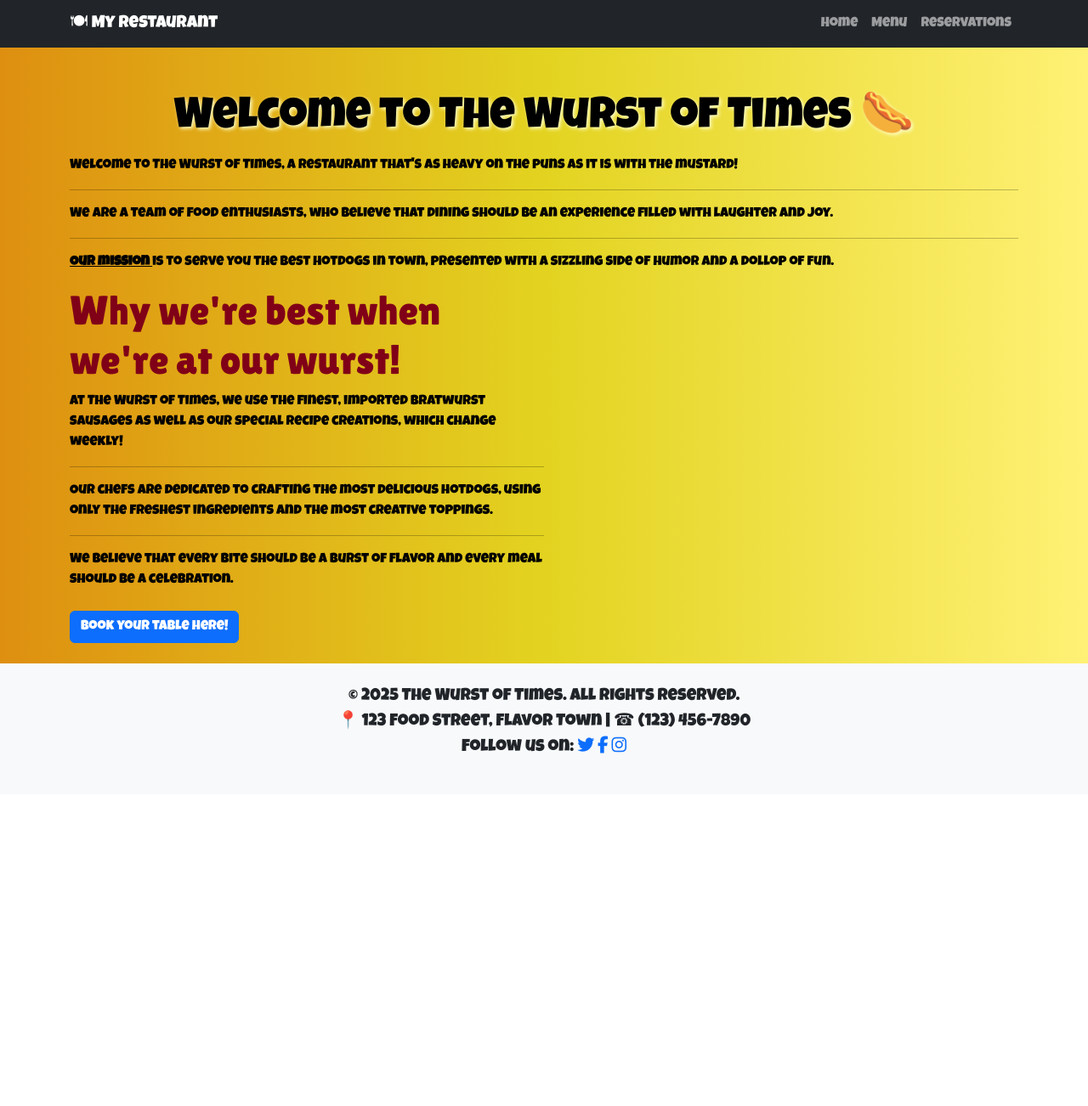
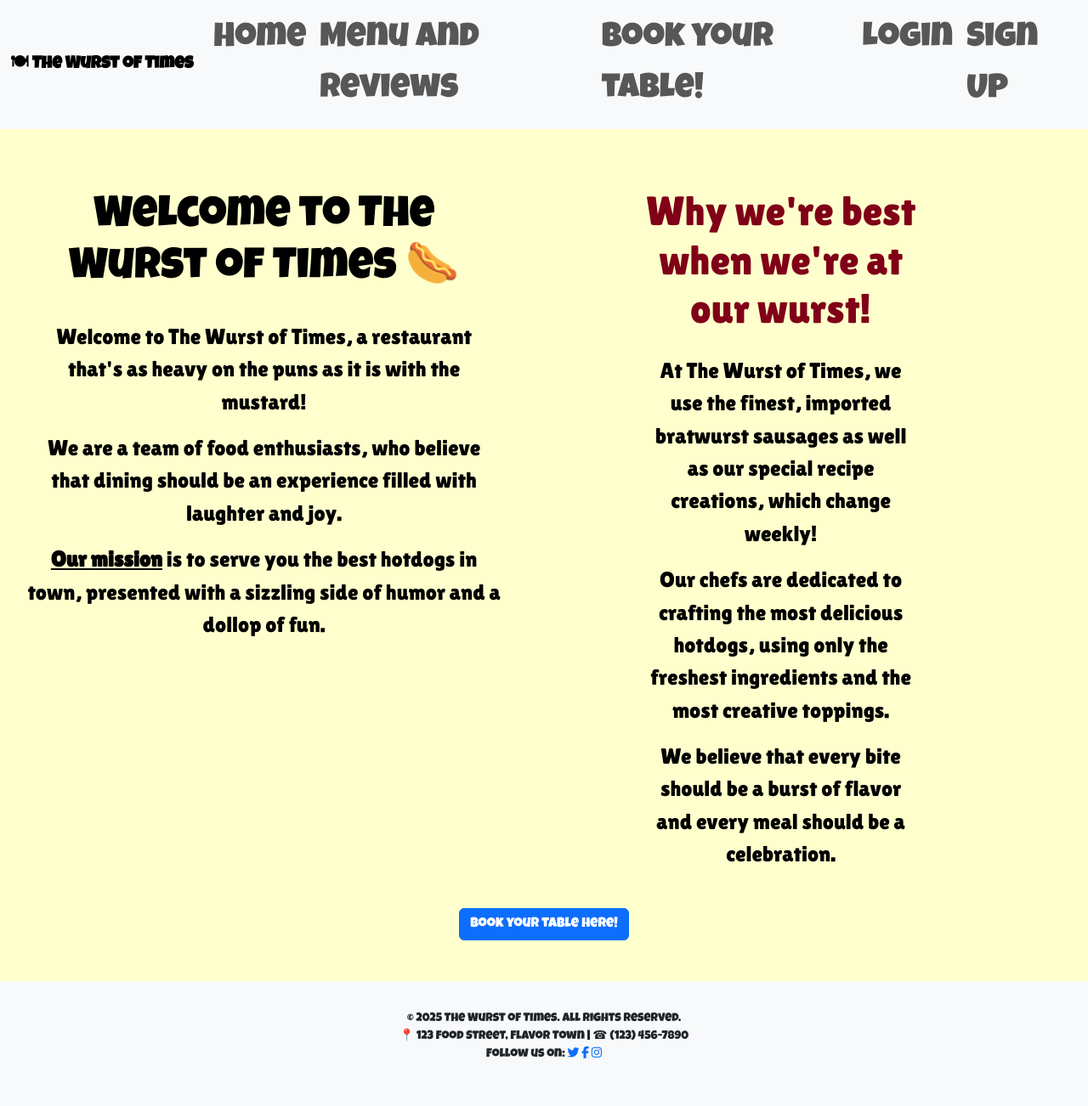
Before and after one commit to TLC-1990/Milestone-3-Project, a Django app: template booking_system_app/templates/booking_system_app/home.html in a window 1280 px wide. Shown: the whole page at 85% size. Before the commit the page ends 887 px from the top, so only its background shows below. Run offline with Django 4.2, Linux system fonts and the light colour scheme; the template is opened without the code that fills it, so the values that code supplies are empty; some libraries are stand-ins or nearby versions.

Commit message:
fix issues with navbar and main overspill

```diff
--- a/booking_system_app/forms.py
+++ b/booking_system_app/forms.py
@@ -32,7 +32,7 @@ class TableReservationForm(forms.ModelForm):
     )
     time=forms.ChoiceField(choices=TIME_SLOTS, label="Time slot")
 
-    amount = forms.IntegerFieldField(
+    amount = forms.ChoiceField(
         label="Number of Guests",
         choices=[(i, str(i)) for i in range(1, 6)],
         widget=forms.NumberInput(attrs={"class":"form-control"})
--- a/booking_system_app/models.py
+++ b/booking_system_app/models.py
@@ -31,6 +31,7 @@ class TableReservationSlot(models.Model):
   time_slot = models.DateTimeField()
   amount = models.PositiveBigIntegerField(default=1)
   available = models.BooleanField(default=True)
+  available_amount = models.PositiveBigIntegerField(default=0)
   max_amount = models.PositiveBigIntegerField()
   notes = models.TextField(blank=True, null=True)
 
@@ -40,6 +41,7 @@ class TableReservationSlot(models.Model):
         unique_together = ('table', 'time_slot')
   def clean(self):
         super().clean()
+
 
         location = self.table.location
 
@@ -66,8 +68,6 @@ class TableReservationSlot(models.Model):
   def available_amount(self):
     return max(self.max_amount - self.amount, 0)
 
-  def save(self, *args, **kwargs):
-      super().save(*args, **kwargs)
 
   def __str__(self):
      return (
--- a/booking_system_app/templates/booking_system_app/home.html
+++ b/booking_system_app/templates/booking_system_app/home.html
@@ -1,29 +1,43 @@
 {% extends 'base.html' %}
 {% block title %}Welcome | The Wurst of Times{% endblock %}
 {% block content %}
-  <div class="container mt-4">
-    <h1>Welcome to The Wurst of Times 🌭</h1>
-    <div>
-    <p>Welcome to The Wurst of Times, a restaurant that's as heavy on the puns as it is with the mustard!<br>
-              <hr>
+<div class="container-fluid introduction">
+  <div class="row mb-5">
+    <div class="col-12 text-center">
+      <h1 class="mb-4">Welcome to The Wurst of Times 🌭</h1>
+      <p class="mb-3">
+        Welcome to The Wurst of Times, a restaurant that's as heavy on the puns as it is with the mustard!
+      </p>
+      <p class="mb-3">
         We are a team of food enthusiasts, who believe that dining should be an experience filled with laughter
-              and joy.<br>
-              <hr>
-              <strong><u> Our mission </strong></u> is to serve you the best hotdogs in town, presented with a sizzling
+        and joy.
+      </p>
+      <p>
+        <strong><u>Our mission</u></strong> is to serve you the best hotdogs in town, presented with a sizzling
         side of humor and a dollop of fun.
       </p>
     </div>
-    <div class="col col-md-6">
-            <h3 class="display-5">Why we're best when we're at our wurst!</h3>
-            <p>At The Wurst of Times, we use the finest, imported bratwurst sausages as well as our special recipe
-              creations, which change weekly!<br>
-              <hr>
+  </div>
+
+  <div class="row justify-content-center">
+    <div class="col-12 col-md-8 col-lg-6 text-center">
+      <h3 class="display-5 mb-4">Why we're best when we're at our wurst!</h3>
+      <p class="mb-3">
+        At The Wurst of Times, we use the finest, imported bratwurst sausages as well as our special recipe
+        creations, which change weekly!
+      </p>
+      <p class="mb-3">
         Our chefs are dedicated to crafting the most delicious hotdogs, using only the freshest ingredients and
-              the most creative toppings.<br>
-              <hr>
+        the most creative toppings.
+      </p>
+      <p>
         We believe that every bite should be a burst of flavor and every meal should be a celebration.
       </p>
     </div>
-      <a href="{% url 'table_reservation' pk=1%}" class="btn btn-primary mt-2">Book your table here!</a>
+  </div>
+</div>
+<a href="{% url 'table_reservation' pk=1%}" class="btn btn-primary mt-2">
+  Book your table here!
+</a>
 </div>
 {% endblock %}
--- a/static/css/style.css
+++ b/static/css/style.css
@@ -1,4 +1,3 @@
-
 /*Google Fonts import*/
 @import url('https://fonts.googleapis.com/css2?family=Lilita+One&family=Luckiest+Guy&display=swap');
 
@@ -22,11 +21,12 @@
 
 body {
     font-family: var(--primary-font);
-    background: #de8f10;
-    background: linear-gradient(90deg, rgba(222, 143, 16, 1) 0%, rgba(227, 211, 32, 1) 50%, rgba(255, 241, 117, 1) 100%);
+    font-size: 2vw;
+    background: blue;
     color: var(--title-color);
     margin: 0;
     padding: 0;
+    min-width: 100%;
 }
 
 main {
@@ -34,11 +34,36 @@ main {
     flex-direction: column;
     align-items: center;
     justify-content: center;
+    background: #feffcc;
     min-width: 100%;
     position: relative;
     margin: 0;
     padding-right: 10px;
     padding-left: 10px;
+}
+
+.brand {
+    font-family: 'Luckiest Guy', cursive;
+    font-size: 2rem;
+    color: #ffcc00 !important;
+}
+
+.hero {
+    background: url(../css/images/hotdog-hero.png) center/cover no-repeat;
+    color: var(--secondary-color);
+    text-shadow: 2px 2px 6px rgba(0, 0, 0, 0.6);
+    min-height: 60vh;
+    display: flex;
+    flex-direction: column;
+    justify-content: center;
+    align-items: center;
+    min-width: 100%;
+}
+
+.hero-text {
+    background-color: rgba(255, 255, 255, 0.7);
+    display: inline-block;
+    border-radius: 10px
 }
 
 h1,
@@ -57,10 +82,10 @@ h3 {
     color: var(--secondary-color);
 }
 
+
 /*Navbar styling*/
 #navbar {
-    background: #de8f10;
-    background: linear-gradient(90deg, rgba(222, 143, 16, 1) 0%, rgba(227, 211, 32, 1) 50%, rgba(255, 241, 117, 1) 100%);
+    background: #ffcc00;
     color: #feffcc;
     border: var(--highlight-color);
     font-family: var(--primary-font);
@@ -70,7 +95,6 @@ h3 {
     min-width: 100%;
     top: 0;
     margin: 0;
-    flex-shrink: 2;
 }
 
 #navbar a:hover {
@@ -91,6 +115,7 @@ h3 {
     width: 100%;
 }
 
+
 .nav-active {
     color: var(--secondary-color) !important;
     text-shadow: var(--highlight-color) 2px 2px 4px;
@@ -102,20 +127,15 @@ h3 {
 }
 
 .introduction {
-    align-items: flex-start;
+    display: flex;
     text-align: center;
     padding: 20px;
+    max-width: 100%;
     font-family: var(--secondary-font);
     color: var(--title-color);
     outline-offset: 10px;
 }
 
-/*.hero-image {
-    width: 100%;
-    max-height: 200px;
-    max-width: 1000px;
-    margin: 20px 0;
-}*/
 
 .intro-img {
     min-height: 100%;
@@ -137,20 +157,14 @@ h3 {
     font-size: 2.5vw;
 }
 
-.menu-titles {
-    text-align: center;
-
-}
 
 /*footer across pages*/
 footer {
-    position: bottom;
-    bottom: 0;
-    width: 100%;
+    min-width: 100%;
     background-color: var(--background-color) !important;
     text-align: center;
-    padding: 0px;
+    padding: 10px;
     font-family: var(--primary-font);
-    font-size: 20px;
-    margin: auto;
+    font-size: 14px;
+    margin: 0;
 }
--- a/templates/base.html
+++ b/templates/base.html
@@ -2,42 +2,70 @@
 
 <!DOCTYPE html>
 <html lang="en">
+
 <head>
     <meta charset="UTF-8">
     <title>{% block title %}The Wurst of Times{% endblock %}</title>
     <meta name="viewport" content="width=device-width, initial-scale=1.0">
+
     <!--JQuery to load ahead of form.media-->
     <script src="https://code.jquery.com/jquery-3.6.0.min.js"></script>
-    <!-- CSS, Google Fonts and FontAwesome links -->
-<link href="https://fonts.googleapis.com/css2?family=Luckiest+Guy&family=Open+Sans:wght@400;600&display=swap" rel="stylesheet">
-<link rel="stylesheet" href="{% static 'css/bootstrap.min.css' %}">
+
+    <!-- Bootstrap CSS (via CDN) -->
+    <link href="https://cdn.jsdelivr.net/npm/bootstrap@5.3.3/dist/css/bootstrap.min.css" rel="stylesheet">
+
+    <!-- FontAwesome -->
     <script src="https://kit.fontawesome.com/aa9af45995.js" crossorigin="anonymous"></script>
+
+    <!-- CSS, Google Fonts -->
+    <link href="https://fonts.googleapis.com/css2?family=Luckiest+Guy&family=Open+Sans:wght@400;600&display=swap"
+        rel="stylesheet">
     <link rel="stylesheet" href="{% static 'css/style.css' %}">
+
+    <!-- Bootstrap Bundle JS  -->
+    <script src="https://cdn.jsdelivr.net/npm/bootstrap@5.3.3/dist/js/bootstrap.bundle.min.js"
+        integrity="sha384-YvpcrYf0tY3lHB60NNkmXs59fDVZLSEaA55NDzOxhy9GkcIds1K1eN7N6jIeHz" crossorigin="anonymous">
+    </script>
+
     {% block extra_head %}{% endblock %}
 </head>
+
 <body>
     <header>
         <!-- Navbar -->
-    <nav class="navbar navbar-expand-lg navbar-dark bg-dark">
-        <div class="container">
-            <a class="navbar-brand" href="{% url 'home' %}">🍽 My Restaurant</a>
-            <button class="navbar-toggler" type="button" data-bs-toggle="collapse"
-                    data-bs-target="#navbarNav" aria-controls="navbarNav"
-                    aria-expanded="false" aria-label="Toggle navigation">
+        <nav id="navbar" class="navbar navbar-expand-md navbar-light bg-light">
+            <div class="container-fluid">
+                <a class="navbar-brand fw-bold" href="{% url 'home' %}">🍽 The Wurst of Times</a>
+                <button class="navbar-toggler" type="button" data-bs-toggle="collapse" data-bs-target="#navbarNav"
+                    aria-controls="navbarNav" aria-expanded="false" aria-label="Toggle navigation">
                     <span class="navbar-toggler-icon"></span>
                 </button>
-
                 <div class="collapse navbar-collapse" id="navbarNav">
                     <ul class="navbar-nav ms-auto">
                         <li class="nav-item">
                             <a class="nav-link" href="{% url 'home' %}">Home</a>
                         </li>
                         <li class="nav-item">
-                        <a class="nav-link" href="{% url 'menu' %}">Menu</a>
+                            <a class="nav-link" href="{% url 'menu' %}">Menu and Reviews</a>
                         </li>
                         <li class="nav-item">
-                        <a class="nav-link" href="{% url 'table_reservation' pk=1%}">Reservations</a>
+                            <a class="nav-link" href="{% url 'table_reservation' pk=1 %}">Book your table!</a>
                         </li>
+                        {% if user.is_authenticated %}
+                        <li class="nav-item">
+                            <form action="{% url 'logout' %}" method="post" class="d-inline">
+                                {% csrf_token %}
+                                <button type="submit" class="btn btn-link nav-link p-0">Logout</button>
+                            </form>
+                        </li>
+                        {% else %}
+                        <li class="nav-item">
+                            <a class="nav-link" href="{% url 'login' %}">Login</a>
+                        </li>
+                        <li class="nav-item">
+                            <a class="nav-link" href="{% url 'signup' %}">Sign Up</a>
+                        </li>
+                        {% endif %}
                     </ul>
                 </div>
             </div>
@@ -45,22 +73,17 @@
     </header>
     <!-- Hero Banner -->
     {% if request.resolver_match.url_name == 'home' %}
-    <section class="hero text-center">
+    <section class="hero text-center py-5">
+        <div class="hero-text">
             <h1>The Wurst Hotdogs in Town</h1>
             <p class="lead">Gourmet dogs, craft beer, and a side of bad puns.</p>
-        <a href="{% url 'table_reservation' pk=1 %}" class="btn btn-reserve mt-3">Reserve a Table</a>
-        {% if user.is_authenticated %}
-<p>Hi {{ user.username }}!</p>
-<p><a href="{% url 'logout' %}">Log out</a></p>
-{% else %}
-<p>You are not logged in.</p>
-<a href="{% url 'login' %}">Log In or Sign Up</a>
-{% endif %}
+            <a href="{% url 'table_reservation' pk=1 %}" class="btn btn-primary btn-reserve mt-3">Book Your Table!</a>
+        </div>
     </section>
     {% endif %}
 
     <!-- Main Content -->
-    <main class="flex-fill container py-4">
+    <main class="flex-fill container-fluid py-5">
         {% block content %}
         <!-- Page content will be injected here -->
         {% endblock %}
@@ -84,27 +107,7 @@
     <script src="https://cdn.jsdelivr.net/npm/bootstrap@5.3.3/dist/js/bootstrap.bundle.min.js"
         integrity="sha384-YvpcrYf0tY3lHB60NNkmXc5s9fDVZLESaAA55NDzOxhy9GkcIdslK1eN7N6jIeHz" crossorigin="anonymous">
     </script>
-    <!-- JavaScript code to ensure the Bootstrap mobile navbar collapses when navigating to in-page links -->
-  <script>
-    document
-      .querySelectorAll(".navbar-collapse .nav-link")
-      .forEach((link) => {
-        link.addEventListener("click", function (e) {
-          let section = document.querySelector(e.target.getAttribute("href"));
-          if (section) {
-            e.preventDefault(); // Prevent default anchor click behavior
-            let navbarHeight = document.querySelector(".navbar-toggler").offsetHeight;
-            window.scroll({
-              top: section.offsetTop - navbarHeight, // Adjust for navbar height
-              behavior: "smooth",
-            });
-            document
-              .querySelector(".navbar-collapse")
-              .classList.remove("show"); // Collapse navbar
-          }
-        });
-        });
-    </script>
     {% block extra_js %}{% endblock %}
 </body>
+
 </html>
```
Also changed, not shown: booking_system_app/templates/booking_system_app/menu.html (+5 -6 lines), booking_system_app/migrations/0008_create_dummy_slot.py, db.sqlite3. Lines whose indentation alone changed are shown as unchanged.
